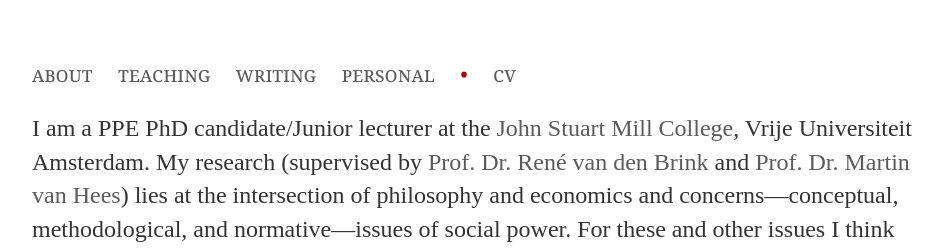
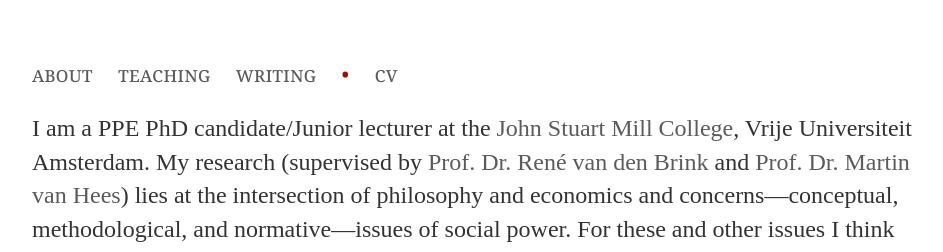
Before and after one commit to uzunovam/uzunovam, a Jekyll site: the page built from index.html, in a window 1280 px wide. Shown: the top 252 px of the page, without its empty margins (160-1103 px from the left). Built offline with Jekyll 4.4.1, drawn with Linux system fonts in a browser that asks for light colours.

Commit message:
Update default.html

```diff
--- a/_layouts/default.html
+++ b/_layouts/default.html
@@ -11,7 +11,7 @@
 					<li><a href="/">about</a></li>
 		       			<li><a href="/teaching">teaching</a></li>
 	        			<li><a href="/writing">writing</a></li>
-		        		<li><a href="/personal">personal</a></li>
+		        		<!-- <li><a href="/personal">personal</a></li> -->
 					<li><bullet>&#8226;</bullet></li>
 					<li><a href="/files/CV-Uzunova.pdf">cv</a></li>
     				</ul>
```
